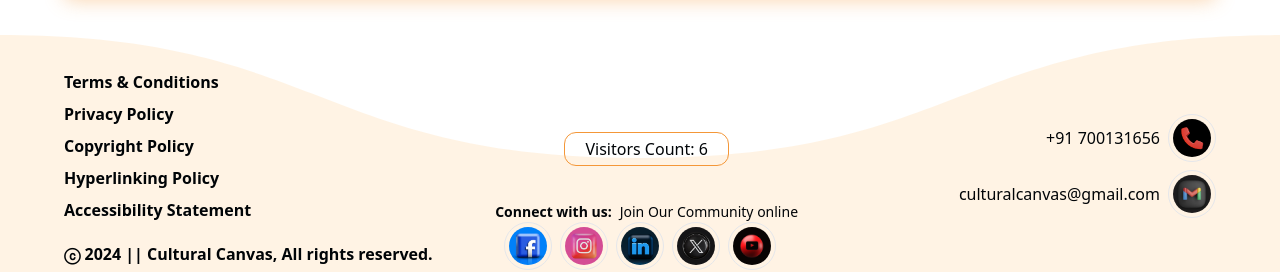
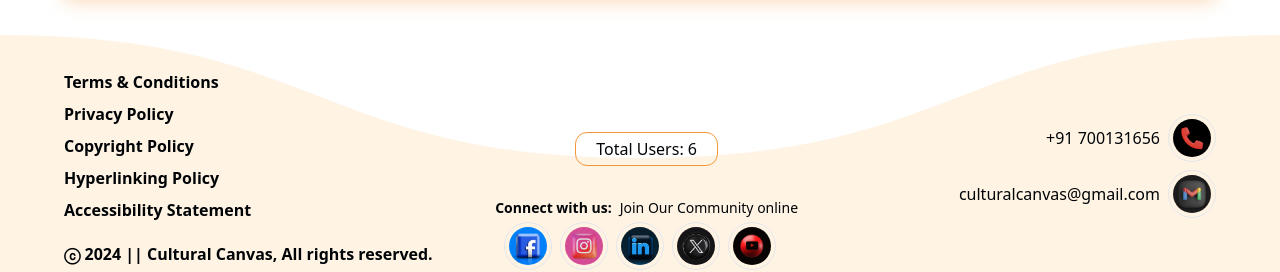
Before and after one commit to 00Pratik-Biswas00/CulturalCanvas, a React (Vite) app in the folder client/: page / in a window 1280 px wide. Shown: the part 4098-4370 px from the top of the page. Built offline with nearby package versions, Linux system fonts and the light colour scheme; no server answers; a web font is replaced by a local one.

Commit message:
footer is updated

```diff
--- a/client/src/components/Footer/index.jsx
+++ b/client/src/components/Footer/index.jsx
@@ -53,14 +53,14 @@ const Footer = () => {
         </div>
 
         <div className="flex relative  justify-center  pl-[5.2rem] ">
-          <p className="flex text-sm gap-2  items-end  ">
+          <p className="flex text-sm gap-2  items-end pb-1  ">
             {" "}
             <strong>Connect with us:</strong> Join Our Community online
           </p>
           <div className=" absolute flex items-center justify-center bottom-14  ">
             {/* Visitors Count:{visitorCount} */}
             <p className=" px-5 py-1 rounded-xl border border-highlight">
-              Visitors Count: 6
+              Total Users: 6
             </p>
           </div>
         </div>
```
